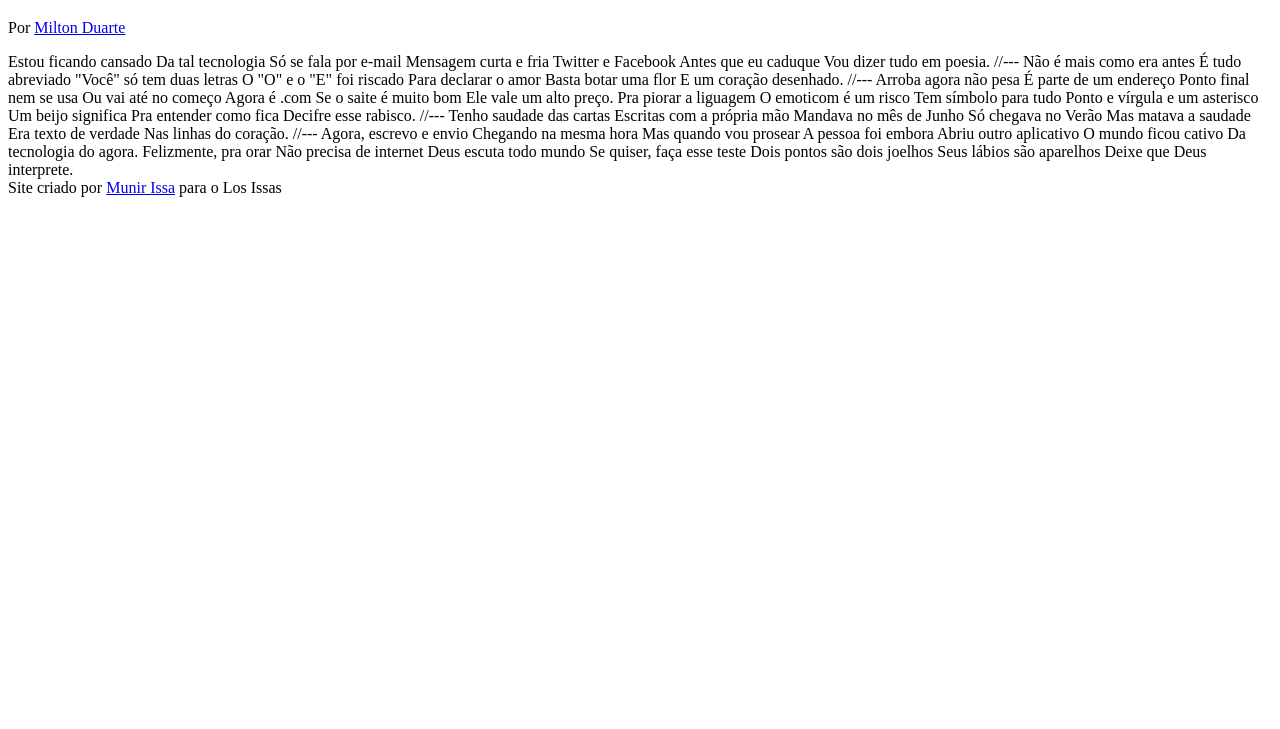
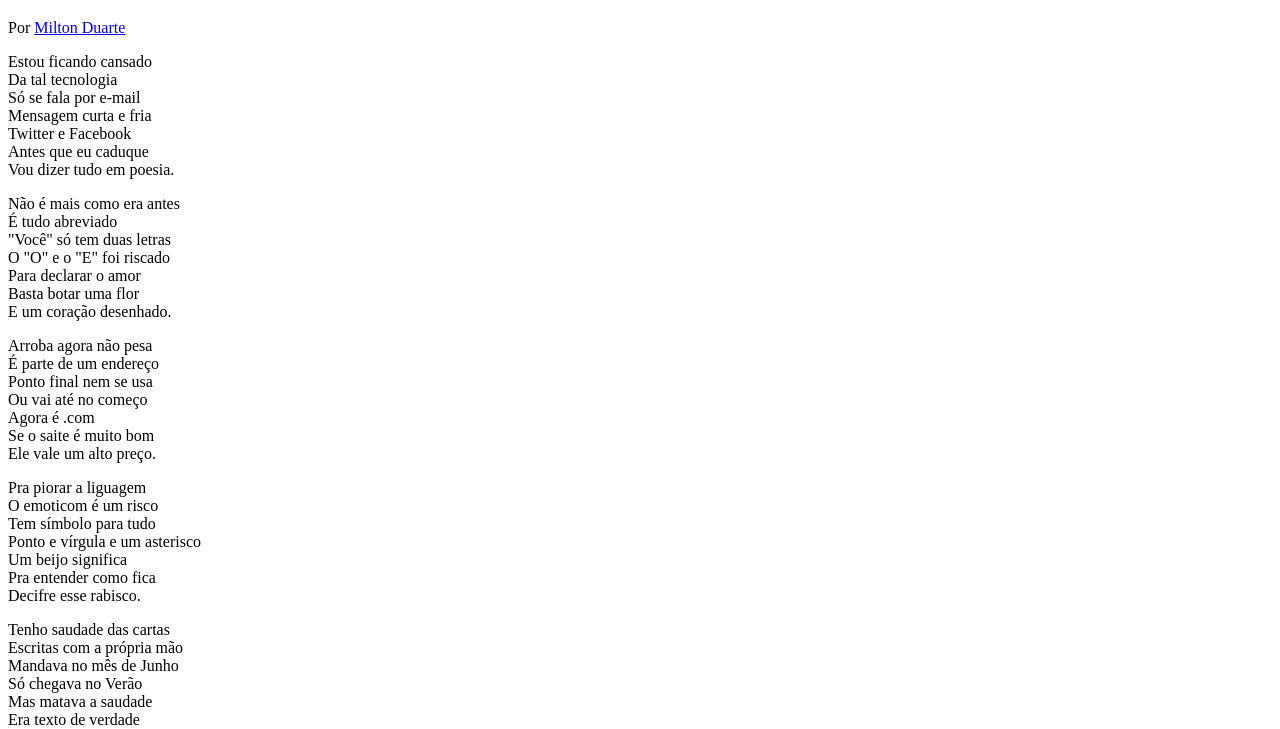
Before and after one commit to MunirIssa11/HTMLeCSS, a plain HTML site: page Desafios/Modulo 3/cordelmoderno02.html in a window 1280 px wide. Shown: the part 61-790 px from the top of the page. Drawn offline with Linux system fonts and the light colour scheme.

Commit message:
cordel moderno p2

```diff
--- a/Desafios/Modulo 3/cordelmoderno02.html
+++ b/Desafios/Modulo 3/cordelmoderno02.html
@@ -1,81 +1,88 @@
 <!DOCTYPE html>
 <html lang="pt-br">
   <head>
-    <meta charset="UTF-8">
-    <meta name="viewport" content="width=device-width, initial-scale=1.0">
+    <meta charset="UTF-8" />
+    <meta name="viewport" content="width=device-width, initial-scale=1.0" />
     <title>Cordel Moderno</title>
-    <link rel="stylesheet" href="css/style02.css">
+    <link rel="stylesheet" href="css/style02.css" />
   </head>
   <body>
     <header>
       <h1>Cordel Moderno</h1>
-            <p>Por <a href="https://www.recantodasletras.com.br/poesias/3186743">Milton Duarte</a></p>
+      <p>
+        Por
+        <a
+          href="https://www.recantodasletras.com.br/poesias/3186743"
+          target="_blank"
+          >Milton Duarte</a
+        >
+      </p>
     </header>
 
+    <section>
+      <p>
+        Estou ficando cansado <br />
+        Da tal tecnologia <br />
+        Só se fala por e-mail<br />Mensagem curta e fria <br />
+        Twitter e Facebook <br />Antes que eu caduque <br />Vou dizer tudo em
+        poesia.
+      </p>
+    </section>
 
-    Estou ficando cansado
-    Da tal tecnologia
-    Só se fala por e-mail
-    Mensagem curta e fria
-    Twitter e Facebook
-    Antes que eu caduque
-    Vou dizer tudo em poesia.
+    <section>
+      <p>
+        Não é mais como era antes<br />
+        É tudo abreviado <br />"Você" só tem duas letras <br />O "O" e o "E" foi
+        riscado<br />
+        Para declarar o amor<br />
+        Basta botar uma flor <br />E um coração desenhado.
+      </p>
+    </section>
 
-    //---
+    <section>
+      <p>
+        Arroba agora não pesa<br />
+        É parte de um endereço<br />
+        Ponto final nem se usa<br />
+        Ou vai até no começo <br />Agora é .com <br />Se o saite é muito bom<br />
+        Ele vale um alto preço.
+      </p>
+      <p>
+        Pra piorar a liguagem <br />O emoticom é um risco <br />Tem símbolo para
+        tudo <br />Ponto e vírgula e um asterisco<br />
+        Um beijo significa<br />
+        Pra entender como fica <br />Decifre esse rabisco.
+      </p>
+    </section>
 
-    Não é mais como era antes
-    É tudo abreviado
-    "Você" só tem duas letras
-    O "O" e o "E" foi riscado
-    Para declarar o amor
-    Basta botar uma flor
-    E um coração desenhado.
+    <section>
+      <p>
+        Tenho saudade das cartas <br />Escritas com a própria mão<br />
+        Mandava no mês de Junho <br />Só chegava no Verão<br />
+        Mas matava a saudade<br />
+        Era texto de verdade <br />Nas linhas do coração.
+      </p>
+    </section>
 
-    //---
+    <section>
+      <p>
+        Agora, escrevo e envio <br />Chegando na mesma hora <br />Mas quando vou
+        prosear<br />
+        A pessoa foi embora<br />
+        Abriu outro aplicativo<br />
+        O mundo ficou cativo <br />Da tecnologia do agora.
+      </p>
+      <p>
+        Felizmente, pra orar <br />Não precisa de internet <br />Deus escuta
+        todo mundo <br />Se quiser, faça esse teste <br />Dois pontos são dois
+        joelhos <br />Seus lábios são aparelhos <br />Deixe que Deus interprete.
+      </p>
+    </section>
 
-    Arroba agora não pesa
-    É parte de um endereço
-    Ponto final nem se usa
-    Ou vai até no começo
-    Agora é .com
-    Se o saite é muito bom
-    Ele vale um alto preço.
-
-    Pra piorar a liguagem
-    O emoticom é um risco
-    Tem símbolo para tudo
-    Ponto e vírgula e um asterisco
-    Um beijo significa
-    Pra entender como fica
-    Decifre esse rabisco.
-
-    //---
-
-    Tenho saudade das cartas
-    Escritas com a própria mão
-    Mandava no mês de Junho
-    Só chegava no Verão
-    Mas matava a saudade
-    Era texto de verdade
-    Nas linhas do coração.
-
-    //---
-
-    Agora, escrevo e envio
-    Chegando na mesma hora
-    Mas quando vou prosear
-    A pessoa foi embora
-    Abriu outro aplicativo
-    O mundo ficou cativo
-    Da tecnologia do agora.
-
-    Felizmente, pra orar
-    Não precisa de internet
-    Deus escuta todo mundo
-    Se quiser, faça esse teste
-    Dois pontos são dois joelhos
-    Seus lábios são aparelhos
-    Deixe que Deus interprete.
-    <footer>Site criado por <a href="https://github.com/munirissa11" target="_blank">Munir Issa</a> para o Los Issas</footer>
+    <footer>
+      Site criado por
+      <a href="https://github.com/munirissa11" target="_blank">Munir Issa</a>
+      para o Los Issas
+    </footer>
   </body>
 </html>
--- a/Desafios/Modulo 3/css/style.css
+++ b/Desafios/Modulo 3/css/style.css
@@ -1,3 +1,5 @@
+@charset "UTF-8";
+
 @import url('https://fonts.googleapis.com/css2?family=Passion+One:wght@700&display=swap');
 
 @import url('https://fonts.googleapis.com/css2?family=Passion+One:wght@700&family=Sriracha&display=swap');
--- a/Desafios/Modulo 3/css/style02.css
+++ b/Desafios/Modulo 3/css/style02.css
@@ -0,0 +1 @@
+@charset "UTF-8";
```
Also changed, not shown: Desafios/Modulo 3/cordel-moderno.txt (deleted). Lines whose indentation alone changed are shown as unchanged.
